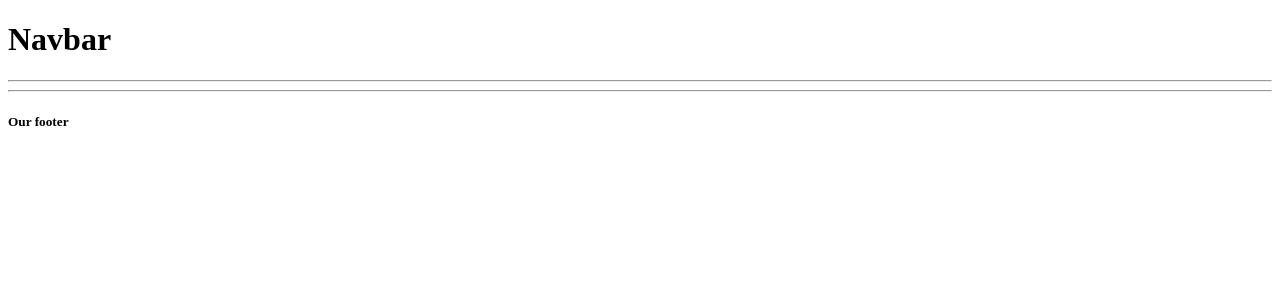
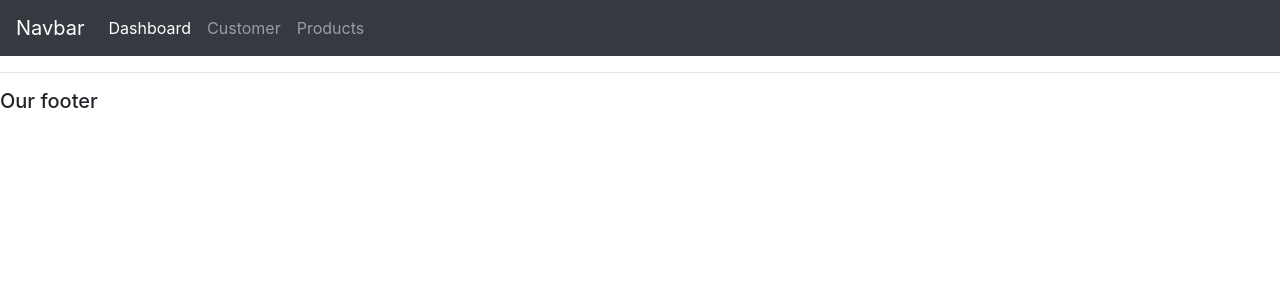
Before and after one commit to quynhnle135/customer-management-app, a Python web app: template crm/accounts/templates/accounts/main.html in a window 1280 px wide. Shown: the top 300 px of the page. Run offline with Jinja, Linux system fonts and the light colour scheme; the template is opened without the code that fills it, so the values that code supplies are empty.

Commit message:
Added Bootstrap for Navbar

```diff
--- a/crm/accounts/templates/accounts/main.html
+++ b/crm/accounts/templates/accounts/main.html
@@ -2,6 +2,7 @@
 <html>
 <head>
     <title>CRM</title>
+    <link rel="stylesheet" href="https://cdn.jsdelivr.net/npm/bootstrap@4.3.1/dist/css/bootstrap.min.css" integrity="sha384-ggOyR0iXCbMQv3Xipma34MD+dH/1fQ784/j6cY/iJTQUOhcWr7x9JvoRxT2MZw1T" crossorigin="anonymous">
 </head>
 <body>
     {% include 'accounts/navbar.html' %}
@@ -14,4 +15,8 @@
     <hr>
     <h5>Our footer</h5>
 </body>
+
+<script src="https://code.jquery.com/jquery-3.3.1.slim.min.js" integrity="sha384-q8i/X+965DzO0rT7abK41JStQIAqVgRVzpbzo5smXKp4YfRvH+8abtTE1Pi6jizo" crossorigin="anonymous"></script>
+<script src="https://cdn.jsdelivr.net/npm/popper.js@1.14.7/dist/umd/popper.min.js" integrity="sha384-UO2eT0CpHqdSJQ6hJty5KVphtPhzWj9WO1clHTMGa3JDZwrnQq4sF86dIHNDz0W1" crossorigin="anonymous"></script>
+<script src="https://cdn.jsdelivr.net/npm/bootstrap@4.3.1/dist/js/bootstrap.min.js" integrity="sha384-JjSmVgyd0p3pXB1rRibZUAYoIIy6OrQ6VrjIEaFf/nJGzIxFDsf4x0xIM+B07jRM" crossorigin="anonymous"></script>
 </html>
--- a/crm/accounts/templates/accounts/navbar.html
+++ b/crm/accounts/templates/accounts/navbar.html
@@ -1,2 +1,19 @@
-<h1>Navbar</h1>
-<hr>
+<nav class="navbar navbar-expand-lg navbar-dark bg-dark">
+  <a class="navbar-brand" href="#">Navbar</a>
+  <button class="navbar-toggler" type="button" data-toggle="collapse" data-target="#navbarNav" aria-controls="navbarNav" aria-expanded="false" aria-label="Toggle navigation">
+    <span class="navbar-toggler-icon"></span>
+  </button>
+  <div class="collapse navbar-collapse" id="navbarNav">
+    <ul class="navbar-nav">
+      <li class="nav-item active">
+        <a class="nav-link" href="#">Dashboard</a>
+      </li>
+      <li class="nav-item">
+        <a class="nav-link" href="#">Customer</a>
+      </li>
+      <li class="nav-item">
+        <a class="nav-link" href="#">Products</a>
+      </li>
+    </ul>
+  </div>
+</nav>
```
